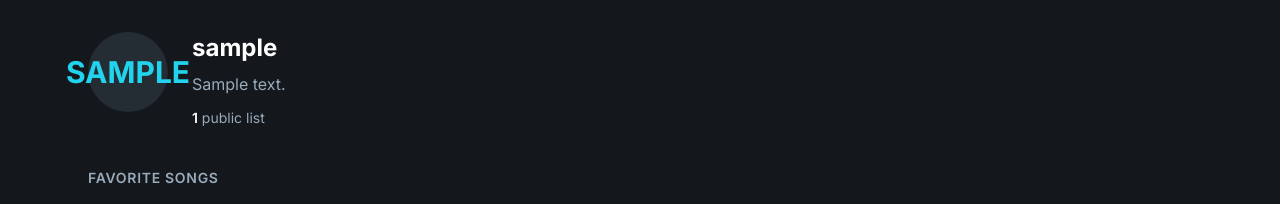
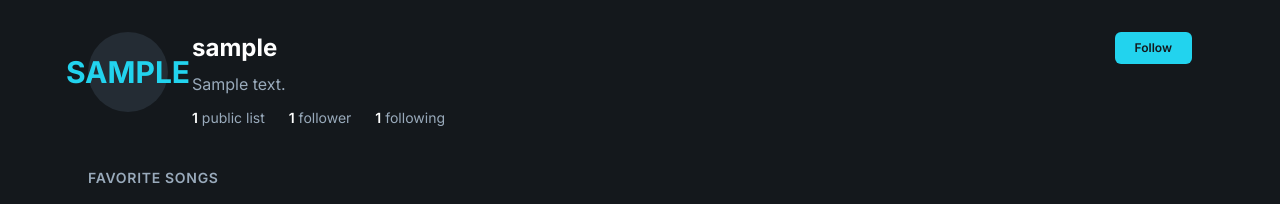
Before and after one commit to HenryNorthen/Jukebox, a Flask app: template templates/profile.html in a window 1280 px wide. Shown: the part 65-269 px from the top of the page. Run offline with Flask 3, Linux system fonts and the light colour scheme; the template is opened without the code that fills it: most values are stand-ins (such as "Sample title", 1, 10 or a date in 2020); some libraries are stand-ins or nearby versions.

Commit message:
Add follow/unfollow profiles feature
- Add follow button to profile header for non-owners
- Display follower/following counts on profile page
- Add follow/unfollow API endpoints
- Add endpoints to get user's followers and following lists
- Button toggles between Follow/Following states with hover effects

🤖 Generated with [Claude Code](https://claude.com/claude-code)

Co-Authored-By: Claude Opus 4.5 <noreply@anthropic.com>

```diff
--- a/app.py
+++ b/app.py
@@ -528,9 +528,28 @@ def user_profile(username):
     except Exception:
         pass  # Tables might not exist yet
 
+    # Get follower/following counts
+    follower_count = 0
+    following_count = 0
+    is_following = False
+    try:
+        follower_result = supabase.table('followers').select('id', count='exact').eq('following_id', profile['id']).execute()
+        follower_count = follower_result.count if follower_result.count else 0
+
+        following_result = supabase.table('followers').select('id', count='exact').eq('follower_id', profile['id']).execute()
+        following_count = following_result.count if following_result.count else 0
+
+        # Check if current user is following this profile
+        if 'user' in session and session['user']['id'] != profile['id']:
+            follow_check = supabase.table('followers').select('id').eq('follower_id', session['user']['id']).eq('following_id', profile['id']).execute()
+            is_following = bool(follow_check.data)
+    except Exception:
+        pass  # Table might not exist yet
+
     return render_template('profile.html', profile=profile, lists=lists,
                           favorite_songs=favorite_songs, favorite_albums=favorite_albums,
-                          album_ratings=album_ratings, song_ratings=song_ratings, is_owner=is_owner)
+                          album_ratings=album_ratings, song_ratings=song_ratings, is_owner=is_owner,
+                          follower_count=follower_count, following_count=following_count, is_following=is_following)
 
 
 @app.route('/api/spotify/search/albums')
@@ -1147,6 +1166,95 @@ def get_user_song_ratings():
         return jsonify({'ratings': []})
 
 
+# ============== FOLLOW API ==============
+
+@app.route('/api/user/<user_id>/follow', methods=['POST'])
+@login_required
+def follow_user(user_id):
+    """Follow a user."""
+    follower_id = session['user']['id']
+
+    # Can't follow yourself
+    if follower_id == user_id:
+        return jsonify({'error': 'Cannot follow yourself'}), 400
+
+    try:
+        # Check if already following
+        existing = supabase.table('followers').select('id').eq('follower_id', follower_id).eq('following_id', user_id).execute()
+
+        if existing.data:
+            return jsonify({'success': True, 'message': 'Already following'})
+
+        # Add follow
+        supabase.table('followers').insert({
+            'follower_id': follower_id,
+            'following_id': user_id
+        }).execute()
+
+        return jsonify({'success': True})
+    except Exception as e:
+        return jsonify({'error': str(e)}), 500
+
+
+@app.route('/api/user/<user_id>/unfollow', methods=['POST'])
+@login_required
+def unfollow_user(user_id):
+    """Unfollow a user."""
+    follower_id = session['user']['id']
+
+    try:
+        supabase.table('followers').delete().eq('follower_id', follower_id).eq('following_id', user_id).execute()
+        return jsonify({'success': True})
+    except Exception as e:
+        return jsonify({'error': str(e)}), 500
+
+
+@app.route('/api/user/<user_id>/followers')
+def get_user_followers(user_id):
+    """Get a user's followers."""
+    try:
+        result = supabase.table('followers').select('follower_id').eq('following_id', user_id).execute()
+
+        if not result.data:
+            return jsonify({'followers': []})
+
+        followers = []
+        for f in result.data:
+            profile = supabase.table('profiles').select('username').eq('id', f['follower_id']).single().execute()
+            if profile.data:
+                followers.append({
+                    'id': f['follower_id'],
+                    'username': profile.data['username']
+                })
+
+        return jsonify({'followers': followers})
+    except Exception as e:
+        return jsonify({'followers': [], 'error': str(e)})
+
+
+@app.route('/api/user/<user_id>/following')
+def get_user_following(user_id):
+    """Get users that a user is following."""
+    try:
+        result = supabase.table('followers').select('following_id').eq('follower_id', user_id).execute()
+
+        if not result.data:
+            return jsonify({'following': []})
+
+        following = []
+        for f in result.data:
+            profile = supabase.table('profiles').select('username').eq('id', f['following_id']).single().execute()
+            if profile.data:
+                following.append({
+                    'id': f['following_id'],
+                    'username': profile.data['username']
+                })
+
+        return jsonify({'following': following})
+    except Exception as e:
+        return jsonify({'following': [], 'error': str(e)})
+
+
 if __name__ == '__main__':
     import os
     debug_mode = os.environ.get('FLASK_DEBUG', 'false').lower() == 'true'
--- a/templates/profile.html
+++ b/templates/profile.html
@@ -18,11 +18,25 @@
                 <span class="text-white font-semibold">{{ lists|length }}</span>
                 <span class="text-muted">public list{{ 's' if lists|length != 1 else '' }}</span>
             </div>
+            <div>
+                <span id="follower-count" class="text-white font-semibold">{{ follower_count }}</span>
+                <span class="text-muted">follower{{ 's' if follower_count != 1 else '' }}</span>
+            </div>
+            <div>
+                <span class="text-white font-semibold">{{ following_count }}</span>
+                <span class="text-muted">following</span>
+            </div>
         </div>
     </div>
-    {% if is_owner %}
-    <a href="{{ url_for('dashboard') }}" class="btn-secondary text-xs">My Dashboard</a>
-    {% endif %}
+    <div class="flex gap-2">
+        {% if is_owner %}
+        <a href="{{ url_for('dashboard') }}" class="btn-secondary text-xs">My Dashboard</a>
+        {% else %}
+        <button id="follow-btn" onclick="toggleFollow()" class="follow-btn btn-primary text-xs">
+            <span id="follow-text">Follow</span>
+        </button>
+        {% endif %}
+    </div>
 </div>
 
 <!-- Favorite Songs -->
@@ -360,6 +374,17 @@
 .clickable-tile {
     cursor: pointer;
 }
+
+/* Follow button styles */
+.follow-btn.following {
+    background: transparent;
+    border: 1px solid #3a3f47;
+    color: #99aabb;
+}
+.follow-btn.following:hover {
+    border-color: #ef4444;
+    color: #ef4444;
+}
 </style>
 
 <script>
@@ -368,6 +393,47 @@ let likedListsLoaded = false;
 const isLoggedIn = {{ 'true' if session.user else 'false' }};
 let detailData = null;
 let detailRating = 0;
+let isFollowing = {{ 'true' if is_following else 'false' }};
+
+// Initialize follow button state
+document.addEventListener('DOMContentLoaded', function() {
+    updateFollowButton();
+});
+
+function updateFollowButton() {
+    const btn = document.getElementById('follow-btn');
+    const text = document.getElementById('follow-text');
+    if (!btn) return;
+
+    if (isFollowing) {
+        btn.classList.add('following');
+        text.textContent = 'Following';
+    } else {
+        btn.classList.remove('following');
+        text.textContent = 'Follow';
+    }
+}
+
+function toggleFollow() {
+    if (!isLoggedIn) {
+        window.location.href = '/login';
+        return;
+    }
+
+    const endpoint = isFollowing ? `/api/user/${profileUserId}/unfollow` : `/api/user/${profileUserId}/follow`;
+    fetch(endpoint, { method: 'POST' })
+        .then(res => res.json())
+        .then(data => {
+            if (data.success) {
+                isFollowing = !isFollowing;
+                updateFollowButton();
+                // Update follower count
+                const countEl = document.getElementById('follower-count');
+                const currentCount = parseInt(countEl.textContent);
+                countEl.textContent = isFollowing ? currentCount + 1 : currentCount - 1;
+            }
+        });
+}
 
 // Ratings tab switching
 function showRatingsTab(type) {
```
